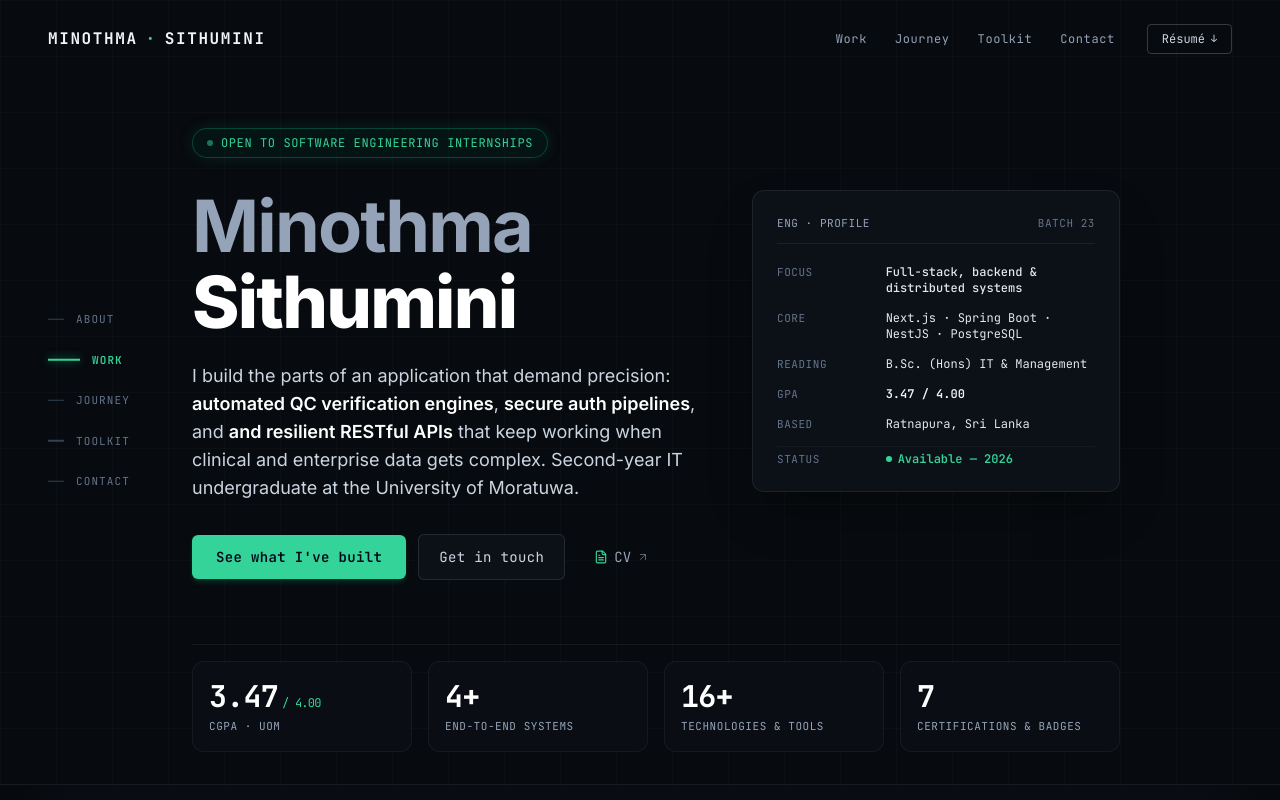
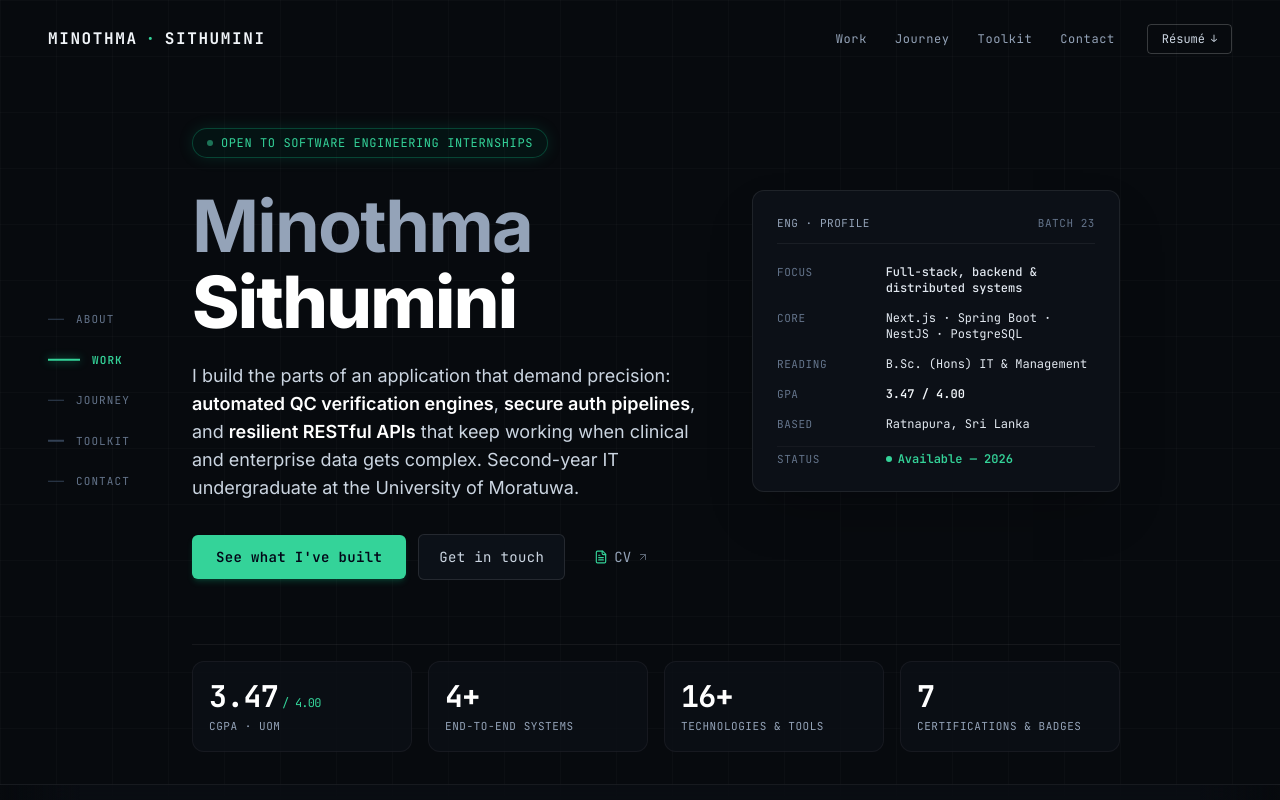
Before and after one commit to Minothma/portfolio, a Next.js app: page / in a window 1280 px wide. Shown: the top 800 px of the page. Built offline with nearby package versions, Linux system fonts and the light colour scheme.

Commit message:
fix: polish hero pitch sentence grammar

```diff
--- a/data/profile.ts
+++ b/data/profile.ts
@@ -48,7 +48,7 @@ export const profile: ProfileData = {
     highlights: [
       "automated QC verification engines",
       "secure auth pipelines",
-      "and resilient RESTful APIs",
+      "resilient RESTful APIs",
     ],
     suffix:
       " that keep working when clinical and enterprise data gets complex. Second-year IT undergraduate at the University of Moratuwa.",
```
